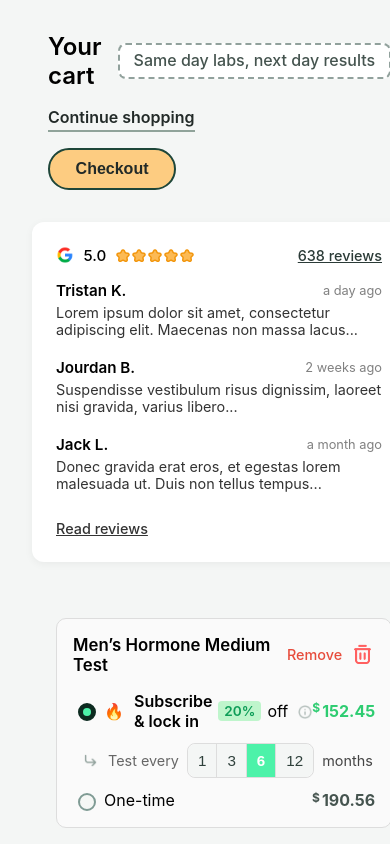
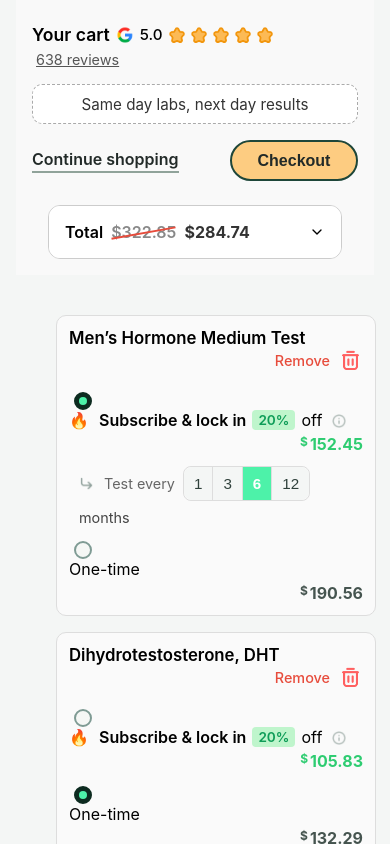
Before and after one commit to radyatamaa/cart-react-responsive, a React (Create React App) app: page / in a window 390 px wide. Shown: the top 844 px of the page. Built offline with nearby package versions, Linux system fonts and the light colour scheme.

Commit message:
fix responsive header and total

```diff
--- a/package.json
+++ b/package.json
@@ -11,6 +11,7 @@
     "@types/node": "^24.0.3",
     "@types/react": "^19.1.8",
     "@types/react-dom": "^19.1.6",
+    "lucide-react": "^0.515.0",
     "react": "^19.1.0",
     "react-dom": "^19.1.0",
     "react-scripts": "5.0.1",
--- /dev/null
+++ b/src/components/Cart/MobileCartSummary.tsx
@@ -0,0 +1,65 @@
+import React, { useState } from "react";
+import { CartItemType } from "../../features/cart/types";
+import { getDiscountedPrice } from "../../features/cart/utils";
+import { ChevronDown, ChevronUp } from "lucide-react";
+
+interface Props {
+  items: CartItemType[];
+}
+
+const MobileCartSummary: React.FC<Props> = ({ items }) => {
+  const [isOpen, setIsOpen] = useState(false);
+
+  const total = items.reduce(
+    (sum, item) =>
+      sum +
+      (item.isSubscribed
+        ? getDiscountedPrice(item.subscriptionMonths, item.price)
+        : item.price),
+    0
+  );
+  const before = items.reduce((sum, item) => sum + item.price, 0);
+  const discount = before - total;
+
+  return (
+    <div className="mobile-summary">
+      <div className="total-row" onClick={() => setIsOpen(!isOpen)}>
+        <span className="label">Total</span>
+        {!isOpen && (
+          <div className="amounts">
+            {discount > 0 && (
+              <span className="before">${before.toFixed(2)}</span>
+            )}
+            <span className="total">${total.toFixed(2)}</span>
+          </div>
+        )}
+        <span className="chevron">
+          {isOpen ? <ChevronUp size={16} /> : <ChevronDown size={16} />}
+        </span>
+      </div>
+
+      {isOpen && (
+        <div className="details">
+          <p className="note">You can add coupons & gift certificates at checkout</p>
+          {discount > 0 && (
+            <div className="line">
+              <span className="label green">Subscription discount</span>
+              <span className="green">- ${discount.toFixed(2)}</span>
+            </div>
+          )}
+          <div className="line total-line">
+            <span>Total</span>
+            <div>
+              {discount > 0 && (
+                <span className="before">${before.toFixed(2)}</span>
+              )}
+              <span className="total">${total.toFixed(2)}</span>
+            </div>
+          </div>
+        </div>
+      )}
+    </div>
+  );
+};
+
+export default MobileCartSummary;
--- a/src/pages/CartPage.tsx
+++ b/src/pages/CartPage.tsx
@@ -1,9 +1,12 @@
-import React, { useState } from "react";
+import React, { useState, useEffect } from "react";
 import CartItem from "../components/Cart/CartItem";
 import CartSummary from "../components/Cart/CartSummary";
 import Reviews from "../components/Cart/Reviews";
 import { CartItemType } from "../features/cart/types";
 import "../styles/cart.scss";
+import googleIcon from "../assets/google-icon.png";
+import starIcon from "../assets/star-reviews.png";
+import MobileCartSummary from "../components/Cart/MobileCartSummary";
 
 const CartPage: React.FC = () => {
   const [items, setItems] = useState<CartItemType[]>([
@@ -23,6 +26,14 @@ const CartPage: React.FC = () => {
     },
   ]);
 
+  const [isMobile, setIsMobile] = useState<boolean>(window.innerWidth <= 768);
+
+  useEffect(() => {
+    const handleResize = () => setIsMobile(window.innerWidth <= 768);
+    window.addEventListener("resize", handleResize);
+    return () => window.removeEventListener("resize", handleResize);
+  }, []);
+
   const updateItem = (updatedItem: CartItemType) => {
     setItems((prevItems) =>
       prevItems.map((item) =>
@@ -34,6 +45,33 @@ const CartPage: React.FC = () => {
   return (
     <>
       <div className="page-wrapper">
+        {isMobile ? (
+          <div className="cart-header-mobile">
+            <div className="rating-row">
+              <span className="title">Your cart</span>
+              <img src={googleIcon} alt="Google" className="google-icon" />
+              <span className="score">5.0</span>
+              {[...Array(5)].map((_, idx) => (
+                <img key={idx} src={starIcon} alt="★" className="star-icon" />
+              ))}
+              <a href="#" className="review-link">638 reviews</a>
+            </div>
+
+            <div className="badge-box">
+              Same day labs, next day results
+            </div>
+
+            <div className="actions">
+              <a className="continue" href="#">Continue shopping</a>
+              <button className="checkout-btn">Checkout</button>
+            </div>
+
+            {/* ✅ Move MobileCartSummary right after actions */}
+            <div className="mobile-summary-container">
+              <MobileCartSummary items={items} />
+            </div>
+          </div>
+        ) : (
           <div className="cart-header">
             <div className="left">
               <h2>Your cart</h2>
@@ -44,6 +82,7 @@ const CartPage: React.FC = () => {
               <button className="checkout-btn">Checkout</button>
             </div>
           </div>
+        )}
 
         <div className="cart-container">
           <Reviews />
@@ -51,7 +90,7 @@ const CartPage: React.FC = () => {
             {items.map((item) => (
               <CartItem key={item.id} item={item} onUpdate={updateItem} />
             ))}
-          <CartSummary items={items} />
+            {!isMobile && <CartSummary items={items} />}
           </div>
         </div>
       </div>
--- a/src/styles/cart.scss
+++ b/src/styles/cart.scss
@@ -10,6 +10,90 @@
 
 
 // ========== Cart Header ==========
+.cart-header-mobile {
+  display: none;
+
+  @media (max-width: 768px) {
+    display: block;
+    padding: 1.5rem 1rem 1rem;
+    background-color: #f9f9f9;
+
+    .rating-row {
+      display: flex;
+      align-items: center;
+      flex-wrap: wrap;
+      gap: 6px;
+      margin-bottom: 1rem;
+
+      .title {
+        font-weight: 600;
+        font-size: 1.1rem;
+      }
+
+      .google-icon {
+        width: 18px;
+        height: 18px;
+      }
+
+      .score {
+        font-size: 0.95rem;
+        font-weight: 500;
+      }
+
+      .star-icon {
+        width: 16px;
+        height: 16px;
+      }
+
+      .review-link {
+        font-size: 0.9rem;
+        color: #555;
+        text-decoration: underline;
+        margin-left: 4px;
+      }
+    }
+
+    .badge-box {
+      border: 1px dashed #aaa;
+      padding: 0.6rem 1rem;
+      font-size: 0.95rem;
+      border-radius: 10px;
+      color: #333;
+      margin-bottom: 1rem;
+      background-color: #fff;
+      text-align: center;
+    }
+
+    .actions {
+      display: flex;
+      justify-content: space-between;
+      align-items: center;
+      gap: 1rem;
+
+      .continue {
+        color: #222A28;
+        font-size: 1rem;
+        text-decoration: none;
+        border-bottom: 2px solid #90a39a;
+        padding-bottom: 2px;
+        font-weight: 600;
+        cursor: pointer;
+      }
+
+      .checkout-btn {
+        background-color: #FDCC81;
+        border: 2px solid #1E4639;
+        padding: 0.6rem 1.6rem;
+        border-radius: 9999px;
+        font-weight: 600;
+        font-size: 1rem;
+        cursor: pointer;
+        color: #222A28;
+      }
+    }
+  }
+}
+
 .cart-header {
   display: flex;
   justify-content: space-between;
@@ -84,6 +168,13 @@
   }
 }
 
+@media (max-width: 768px) {
+  .cart-header {
+    display: none;
+  }
+}
+
+
 
 
 .cart-container {
@@ -96,7 +187,7 @@
 //   background-color: #F4F6F5;
 
   @media (max-width: 768px) {
-    flex-direction: column;
+    flex-direction: column-reverse; // cart items dulu baru review
     padding: 1rem;
   }
 }
@@ -188,6 +279,7 @@
 
   @media (max-width: 768px) {
     width: 100%;
+    padding: 1rem;
   }
 }
 
@@ -428,6 +520,33 @@
     }
   }
 
+
+  @media (max-width: 768px) {
+    padding: 0.75rem;
+
+    .item-header {
+      flex-direction: column;
+      align-items: flex-start;
+
+      .remove-btn {
+        align-self: flex-end;
+      }
+    }
+
+    .radio-row {
+      flex-direction: column;
+      align-items: flex-start;
+
+      .price, .price-black {
+        align-self: flex-end;
+        margin-top: 4px;
+      }
+    }
+
+    .subscription-period {
+      flex-wrap: wrap;
+    }
+  }
 }
 
 
@@ -546,4 +665,145 @@
       color: #222A28;
     }
   }
+
+  @media (max-width: 768px) {
+    display: none;
+    width: 100%;
+    margin-left: 0;
+    margin-bottom: 1.5rem;
+    padding: 1rem;
+    background: #fff;
+    border-radius: 12px;
+    box-shadow: 0 2px 8px rgba(0, 0, 0, 0.05);
+
+    .actions {
+      flex-direction: column;
+      align-items: stretch;
+
+      .continue, .checkout-btn {
+        width: 100%;
+        text-align: center;
       }
+    }
+  }
+}
+
+.mobile-summary-container {
+  display: none;
+
+  @media (max-width: 768px) {
+    display: block;
+    padding: 0 1rem;
+    margin-top: 1rem;
+  }
+}
+
+
+.mobile-summary {
+  margin-top: 1.5rem;
+  border: 1px solid #ccc;
+  border-radius: 12px;
+  background: #f9f9f9;
+  overflow: hidden;
+
+  .total-row {
+    display: grid;
+    grid-template-columns: auto 1fr auto;
+    align-items: center;
+    padding: 1rem;
+    font-weight: 600;
+    background: white;
+    cursor: pointer;
+
+    .label {
+      font-size: 1rem;
+      margin-right: 0.5rem;
+    }
+
+    .amounts {
+      display: flex;
+      align-items: center;
+      gap: 0.5rem;
+      justify-content: flex-start;
+    }
+
+    .before {
+      position: relative;
+      color: #888;
+
+      &::after {
+        content: "";
+        position: absolute;
+        top: 50%;
+        left: 0;
+        width: 100%;
+        height: 2px;
+        background: #e74c3c;
+        transform: rotate(-10deg);
+      }
+    }
+
+    .total {
+      font-weight: bold;
+      color: #333;
+    }
+
+    .chevron {
+      margin-left: auto;
+      display: flex;
+      align-items: center;
+      justify-content: center;
+    }
+  }
+
+  .details {
+    background: #f5f5f5;
+    padding: 1rem;
+
+    .note {
+      font-size: 0.9rem;
+      color: #555;
+      margin-bottom: 0.75rem;
+    }
+
+    .line {
+      display: flex;
+      justify-content: space-between;
+      padding: 0.4rem 0;
+
+      &.total-line {
+        font-weight: bold;
+        font-size: 1.1rem;
+        margin-top: 0.75rem;
+        border-top: 1px solid #ddd;
+        padding-top: 0.75rem;
+      }
+
+      .green {
+        color: #188038;
+        font-weight: 600;
+      }
+
+      .before {
+        position: relative;
+        color: #888;
+        margin-right: 0.5rem;
+
+        &::after {
+          content: "";
+          position: absolute;
+          top: 50%;
+          left: 0;
+          width: 100%;
+          height: 2px;
+          background: #e74c3c;
+          transform: rotate(-10deg);
+        }
+      }
+
+      .total {
+        color: #222;
+      }
+    }
+  }
+}
```
Also changed, not shown: 1 other file (tests, documents, lock files or other folders). Lines whose indentation alone changed are shown as unchanged.
